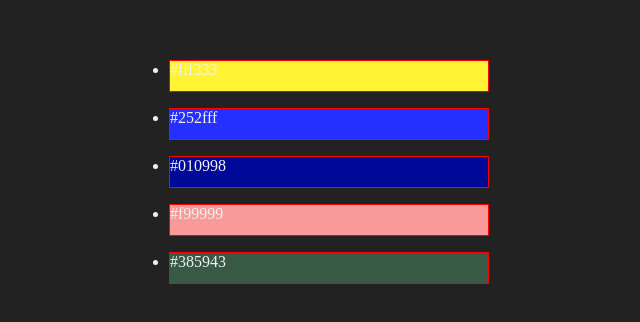
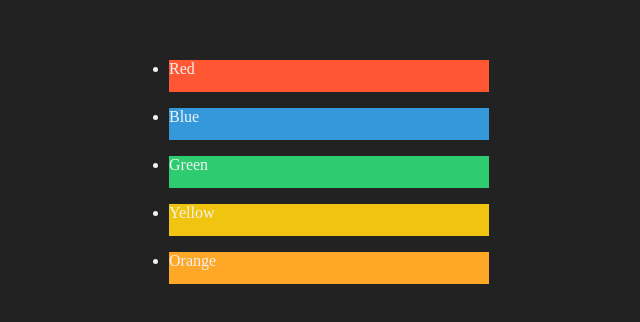
Before and after one commit to hsrvms/develhope-exercises, a React (Vite) app in the folder React/: page / in a window 1280 px wide. Shown: the part 236-558 px from the top of the page, without its empty margins (311-951 px from the left). Built offline with nearby package versions, Linux system fonts and the light colour scheme.

Commit message:
54-lists

```diff
--- a/React/src/App.jsx
+++ b/React/src/App.jsx
@@ -4,16 +4,15 @@ import "./App.css";
 function Colors({ items }) {
 	const itemElements = items.map((item) => (
 		<li
-			key={item}
+			key={item.id}
 			style={{
-				backgroundColor: item,
-				border: "1px solid red",
+				backgroundColor: item.color,
 				width: "20rem",
 				marginTop: "1rem",
 				height: "2rem",
 			}}
 		>
-			{item}
+			{item.name}
 		</li>
 	));
 
@@ -21,7 +20,13 @@ function Colors({ items }) {
 }
 
 const App = () => {
-	const items = ["#fff333", "#252fff", "#010998", "#f99999", "#385943"];
+	const items = [
+		{ color: '#FF5733', name: 'Red', id: 1 },
+		{ color: '#3498DB', name: 'Blue', id: 2 },
+		{ color: '#2ECC71', name: 'Green', id: 3 },
+		{ color: '#F1C40F', name: 'Yellow', id: 4 },
+		{ color: '#FFA726', name: 'Orange', id: 5 }
+	];
 
 	return (
 		<div id="app">
```
